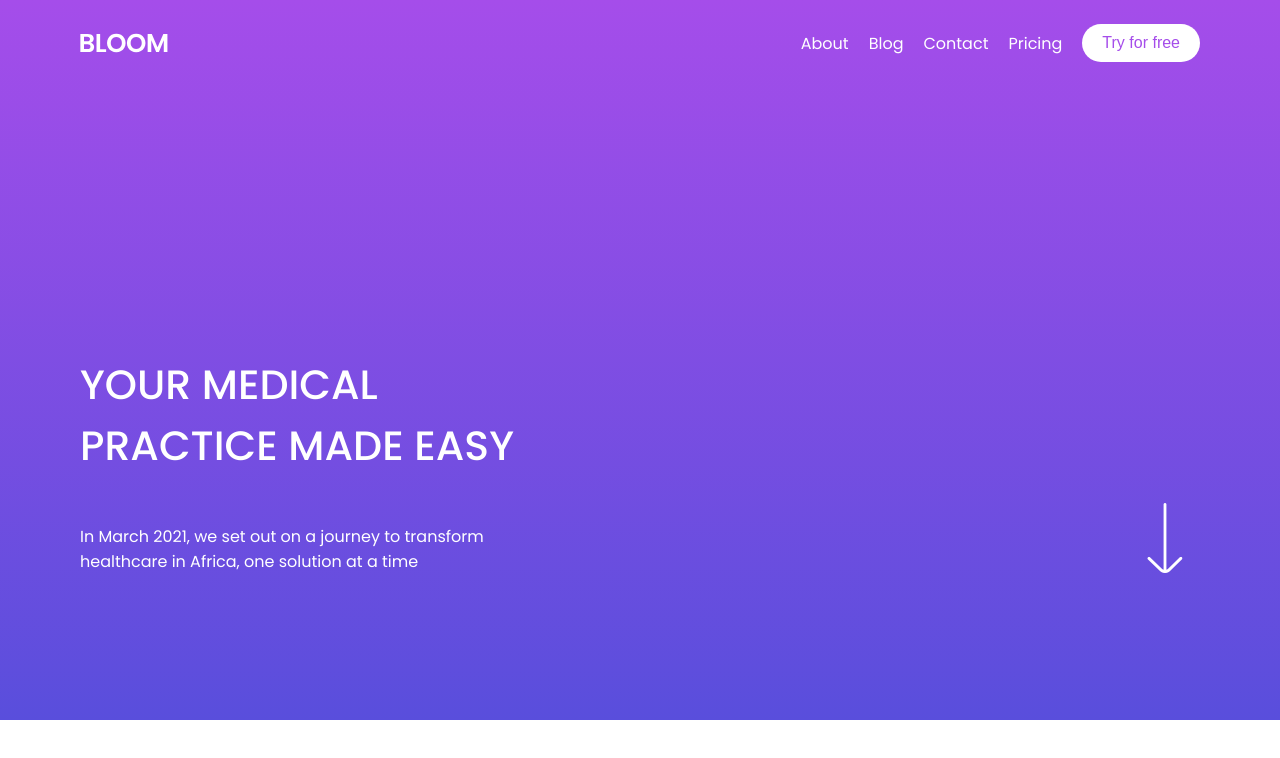
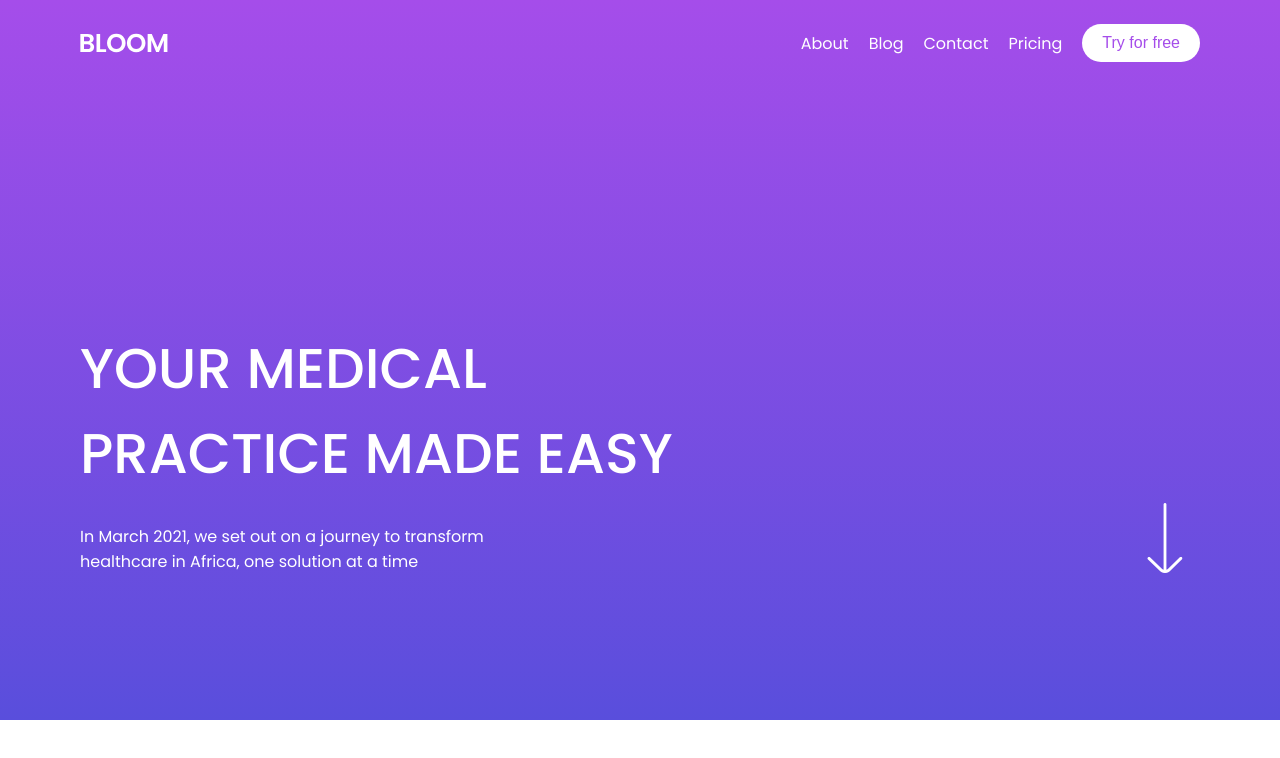
Before and after one commit to Lovethrech/BLOOM-Chel, a Vue app: page / in a window 1280 px wide. Shown: the top 758 px of the page. Built offline with nearby package versions, Linux system fonts and the light colour scheme.

Commit message:
...working on home-hero-main-desc component.

```diff
--- a/src/components/home/hero/HomeHeroMainDesc.vue
+++ b/src/components/home/hero/HomeHeroMainDesc.vue
@@ -23,7 +23,6 @@ import HomeHeroMainDescParagraphMainCtn from './HomeHeroMainDescParagraphMainCtn
     width: 100%;
     display:flex;
     flex-direction: column;
-    gap:20px;
     margin-bottom: 40px;
 }
 </style>
--- a/src/components/home/hero/HomeHeroMainDescParagraphArrow.vue
+++ b/src/components/home/hero/HomeHeroMainDescParagraphArrow.vue
@@ -9,4 +9,8 @@
     font-size: 70px;
     color:#fff;
 }
+.home-hero-main-desc-paragraph-arrow-main-ctn:hover{
+    transform: scaleY(1.3);
+    transition: all .8s;
+}
 </style>
--- a/src/components/home/hero/HomeHeroMainDescTitleText.vue
+++ b/src/components/home/hero/HomeHeroMainDescTitleText.vue
@@ -9,8 +9,14 @@
 <style scoped>
 .home-hero-main-desc-title-text-main-ctn-name{
     color:#ffffff;
-    font-size: 41px;
+    font-size: 56px;
     font-weight: 500;
     text-transform: uppercase;
 }
+
+@media screen and (max-width:850px) {
+    .home-hero-main-desc-title-text-main-ctn-name{
+        font-size:41px;
+    }
+}
 </style>
```
